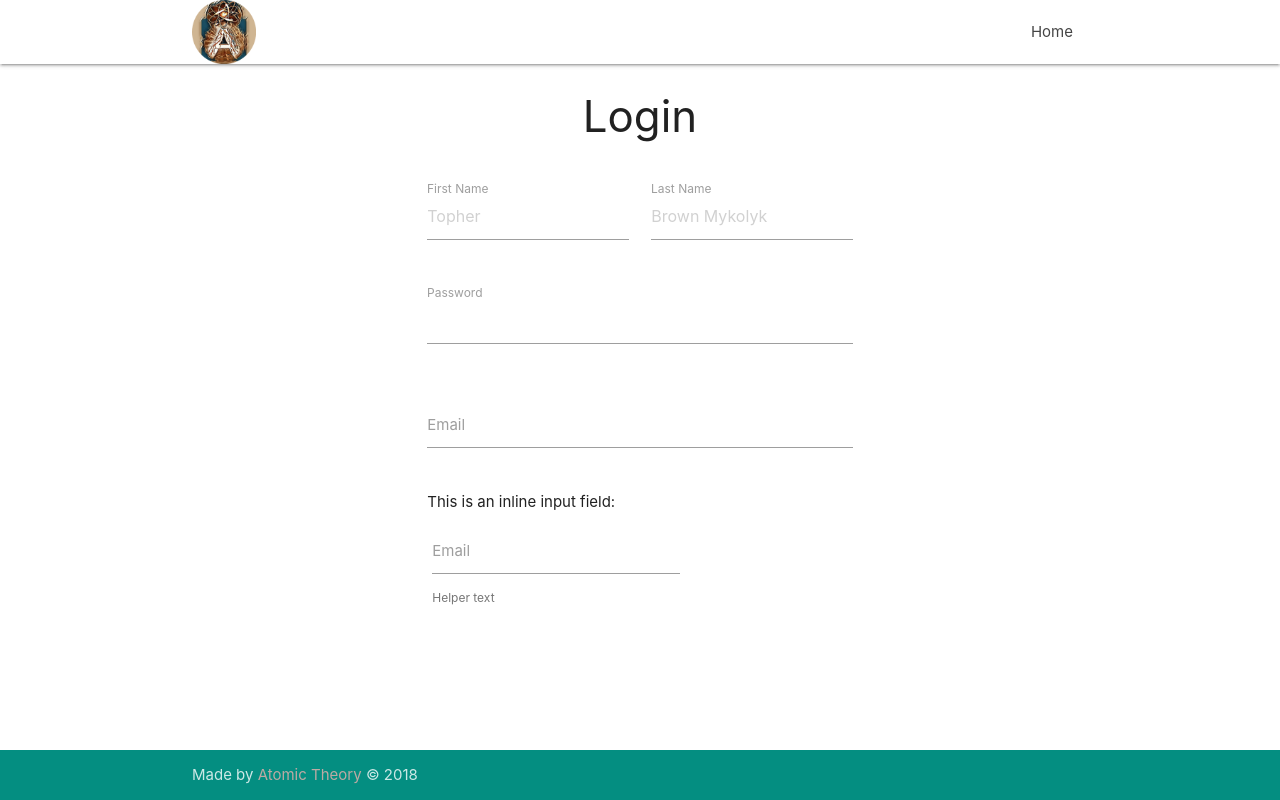
After one commit to khinshankhan/project_angstrom, a Flask app: template templates/login.html in a window 1280 px wide. The commit adds this page. Run offline with Flask 2, Linux system fonts and the light colour scheme; the template is opened without the code that fills it, so the values that code supplies are empty; some libraries are stand-ins or nearby versions.

Commit message:
Add login functionality on the index page

```diff
--- a/app.py
+++ b/app.py
@@ -16,28 +16,31 @@
 
 @app.route('/home')
 def home():
-    if 'user' not in session:
-        return redirect( url_for('root') )
+    if 'u_id' not in session:
+        return redirect( url_for('index') )
     else:
-        return render_template('home.html', user=session['user'])
+        return render_template('home.html', user=session['u_id'])
 
 #will check against database later
-def valid(user, pasa):
-    if (user == 'admin' and  pasa == 'safepass'):
+def valid(u_id, pw):
+    if (u_id.isnumeric() and int(u_id) == 0 and pw == 'safepass'):
         return True
     return False
 
 @app.route('/login', methods = ['GET', 'POST'])
 def login():
-    user = request.form['user']
-    pasa = request.form['pass']
-    result = valid(user, pasa)
-    if result == True:
-        session['user'] = user
-        session['pasa'] = pasa
+    if request.method == 'POST':
+        u_id = request.form['user_id']
+        pw = request.form['password']
+        if valid(u_id, pw):
+            session['u_id'] = int(u_id)
+            session['pw'] = pw
+            return redirect( url_for('home') )
+        else:
+            flash('Invalid credentials.')
+            return redirect( url_for('index') )
     else:
-        flash('INVALID CREDENTIALS! TRY AGAIN!')
-    return redirect (url_for ('root'))
+        return render_template('login.html')
 
 @app.route('/logout', methods=['POST'])
 def logout():
@@ -45,7 +48,7 @@
         session.pop('user')
     if 'pasa' in session:
         session.pop('pasa')
-    return redirect( url_for('root') )
+    return redirect( url_for('index') )
 
 if __name__ == "__main__":
     app.debug = True
--- a/templates/base.html
+++ b/templates/base.html
@@ -39,11 +39,11 @@
             <img id="logo" src="{{ url_for('static', filename='img/circle_logo.gif') }}" alt="Stuy Fission">
           </a>
           <ul class="right hide-on-med-and-down">
-            <li><a href="{{ url_for('login') }}">Login</a></li>
+            <li><a href="{{ url_for('index') }}">Home</a></li>
           </ul>
 
           <ul id="nav-mobile" class="sidenav">
-            <li><a href="{{ url_for('login') }}">Login</a></li>
+            <li><a href="{{ url_for('index') }}">Home</a></li>
           </ul>
           <a href="#" data-target="nav-mobile" class="sidenav-trigger"><i class="material-icons">menu</i></a>
         </div>
@@ -79,5 +79,18 @@
 
     <!-- Materialize JS for optimized loading -->
     <script type="text/javascript" src="{{ url_for('static', filename='js/materialize.min.js') }}"></script>
+    <!-- Materialize toast flash -->
+    <script>
+      {% with messages = get_flashed_messages() %}
+      {% if messages %}
+      {% for message in messages %}
+      M.toast({
+        html: '{{ message }}',
+        displayLength: 4000
+      });
+      {% endfor %}
+      {% endif %}
+      {% endwith %}
+    </script>
   </body>
 </html>
--- /dev/null
+++ b/templates/login.html
@@ -0,0 +1,52 @@
+{% extends "base.html" %}
+
+{% block header %}
+
+<div class="row">
+  <div class="col s6 offset-s3">
+    <h3 class="center-align">Login</h3>
+  </div>
+</div>
+
+{% endblock %}
+
+{% block content %}
+
+<div class="row">
+  <form class="col s6 offset-s3">
+    <div class="row">
+      <div class="input-field col s6">
+        <input placeholder="Topher" id="first_name" type="text" class="validate">
+        <label for="first_name">First Name</label>
+      </div>
+      <div class="input-field col s6">
+        <input placeholder="Brown Mykolyk" id="last_name" type="text" class="validate">
+        <label for="last_name">Last Name</label>
+      </div>
+    </div>
+    <div class="row">
+      <div class="input-field col s12">
+        <input placeholder="" id="password" type="password" class="validate">
+        <label for="password">Password</label>
+      </div>
+    </div>
+    <div class="row">
+      <div class="input-field col s12">
+        <input id="email" type="email" class="validate">
+        <label for="email">Email</label>
+      </div>
+    </div>
+    <div class="row">
+      <div class="col s12">
+        This is an inline input field:
+        <div class="input-field inline">
+          <input id="email_inline" type="email" class="validate">
+          <label for="email_inline">Email</label>
+          <span class="helper-text" data-error="wrong" data-success="right">Helper text</span>
+        </div>
+      </div>
+    </div>
+  </form>
+</div>
+
+{% endblock %}
```
Also changed, not shown: templates/index.html (+13 -1 lines), 1 other file.
